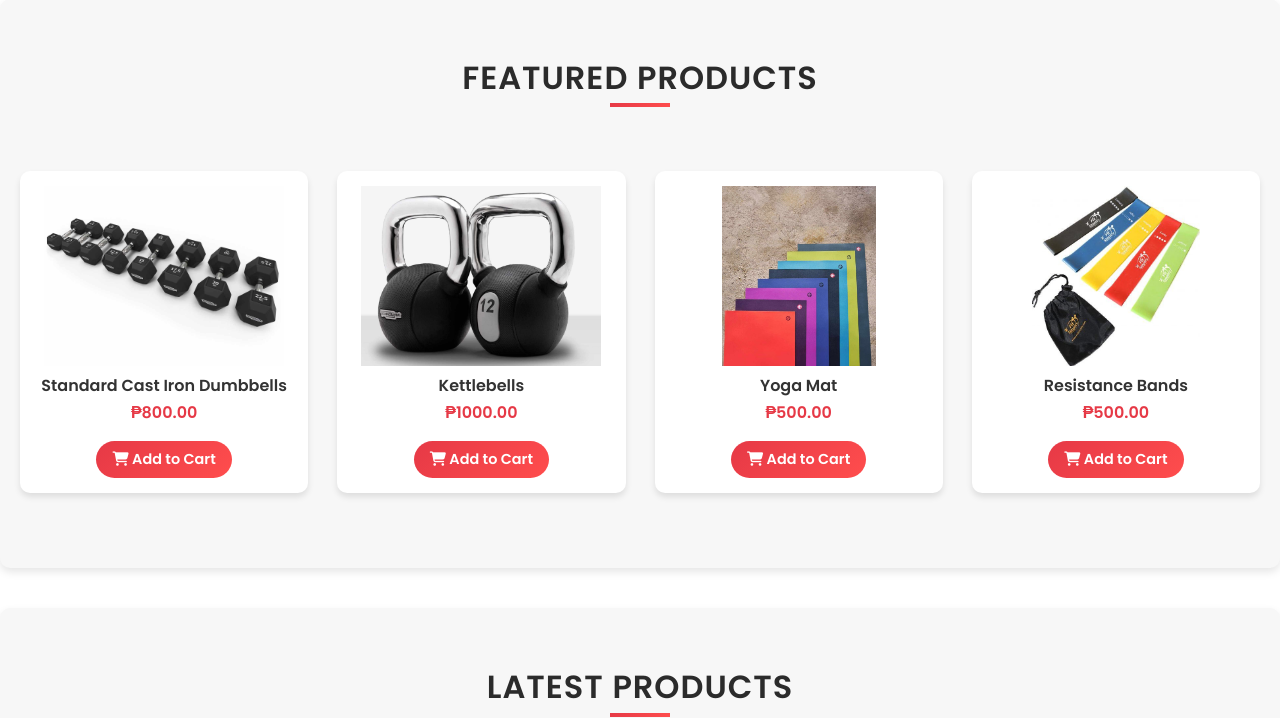
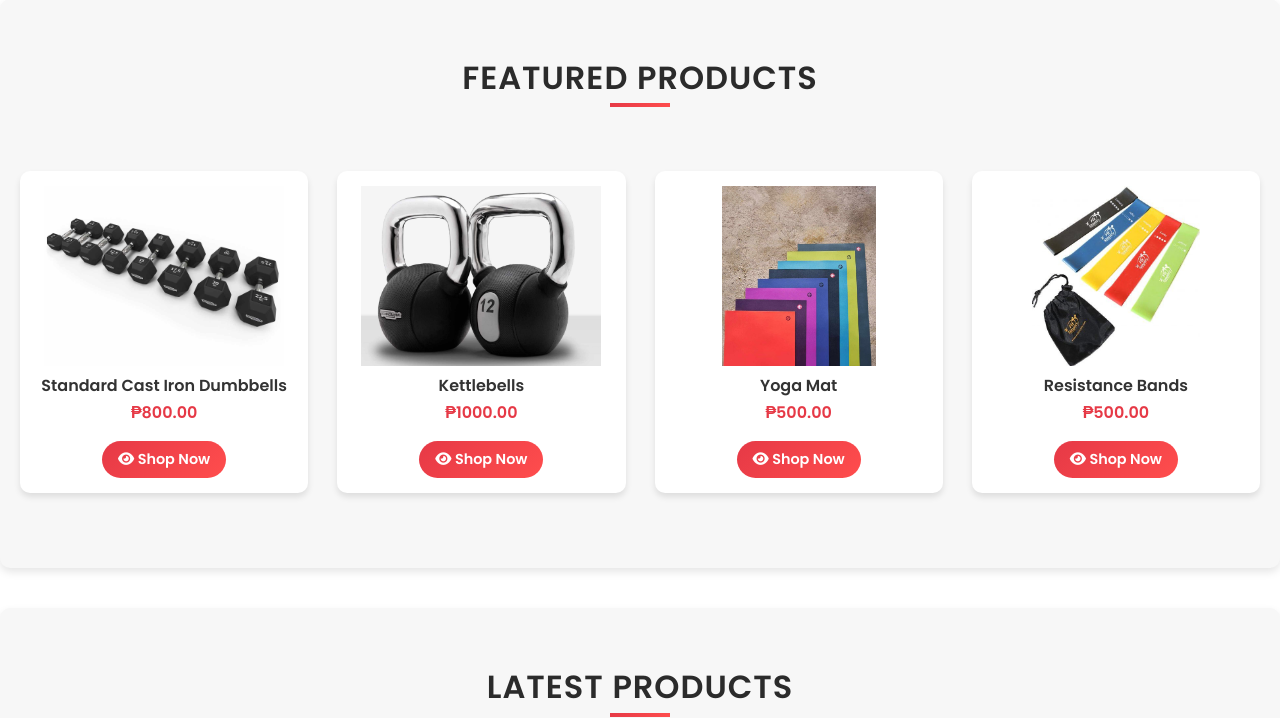
Before and after one commit to akwean/resume-e-commerce, a PHP site: page /withadmin/index.php in a window 1280 px wide. Shown: the part 729-1447 px from the top of the page. Run offline with PHP 8.4, Linux system fonts and the light colour scheme; data comes from the database, SQL or seed files in the repository.

Commit message:
change nav.php and index.php

```diff
--- a/Gym-Fit Website/Gym-Fit Website/php/index.php
+++ b/Gym-Fit Website/Gym-Fit Website/php/index.php
@@ -128,9 +128,9 @@ $latest_products = $conn->query($sql_latest);
           <img src="<?php echo $row["product_image"];?>" alt="<?php echo $row["item_name"];?>" class="product-img" />
           <h4 class="product-name"><?php echo $row["item_name"];?></h4>
           <p class="price">₱<?php echo $row["item_price"];?></p>
-          <button type="submit" class="btn btn-add-to-cart flex-grow-1" name="add_to_cart" >
-            <i class="fas fa-shopping-cart"></i> Add to Cart
-          </button>
+          <a class="btn add-to-cart" href="shop.php">
+               <i class="fa fa-eye"></i> Shop Now
+          </a>
         </div>
       </form>
       </div>
--- a/Gym-Fit Website/Gym-Fit Website/php/nav.php
+++ b/Gym-Fit Website/Gym-Fit Website/php/nav.php
@@ -29,8 +29,9 @@ require_once 'connection.php';
       rel="stylesheet"
     />
 
-
-
+    <!--For see more/view more (seemore.php)
+    <link rel="stylesheet" href="../css/seemore.css" />
+-->
   </head>
   <body>
     <!-- Navigation Bar -->
@@ -65,12 +66,10 @@ require_once 'connection.php';
 <?php }?>
 </div>
         </div>
-        <form action="shop.php" method="GET" class="search-bar">
-  <input type="text" name="search" placeholder="Search Products" />
-  <button type="submit">
-    <i class="fas fa-search"></i>
-  </button>
-</form>
+        <div class="search-bar">
+          <input type="text" placeholder="Search Products" />
+          <i class="fas fa-search"></i>
+        </div>
         <div class="user-cart-icons">
         <div class="dropdown">
   <i class="fas fa-user dropdown-toggle" id="userDropdown" data-bs-toggle="dropdown" aria-expanded="false"></i>
@@ -79,7 +78,7 @@ require_once 'connection.php';
       <li><a class="dropdown-item" href="../sign-in_sign-up/logout.php">Log Out</a></li>
     <?php else: ?>
       <li><a class="dropdown-item" href="../sign-in_sign-up/login.php">Login</a></li>
-      <li><a class="dropdown-item" href="../sign-in_sign-up/register.php">Sign Up</a></li>
+      <li><a class="dropdown-item" href="../sign-in_sign-up/signup.php">Sign Up</a></li>
     <?php endif; ?>
   </ul>
 </div>
@@ -92,7 +91,7 @@ require_once 'connection.php';
         $select_rows = mysqli_query($conn, "SELECT * FROM `cart` WHERE user_id = '$user_id'") or die('query failed');
         $row_count = mysqli_num_rows($select_rows);
     } else {
-        echo "You are not logged in";
+        echo "Login first!😸";
     }
 ?>
 
```
